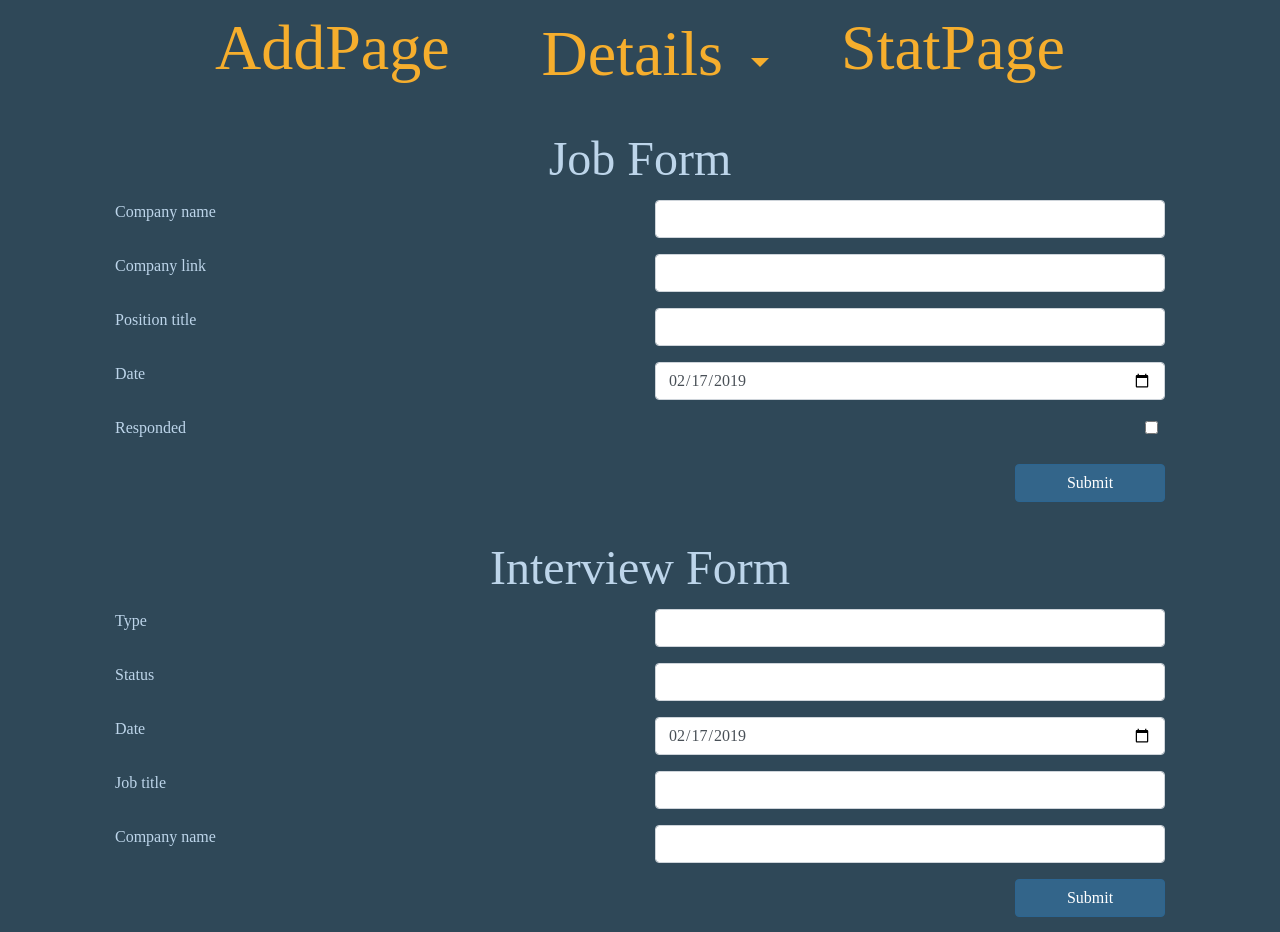
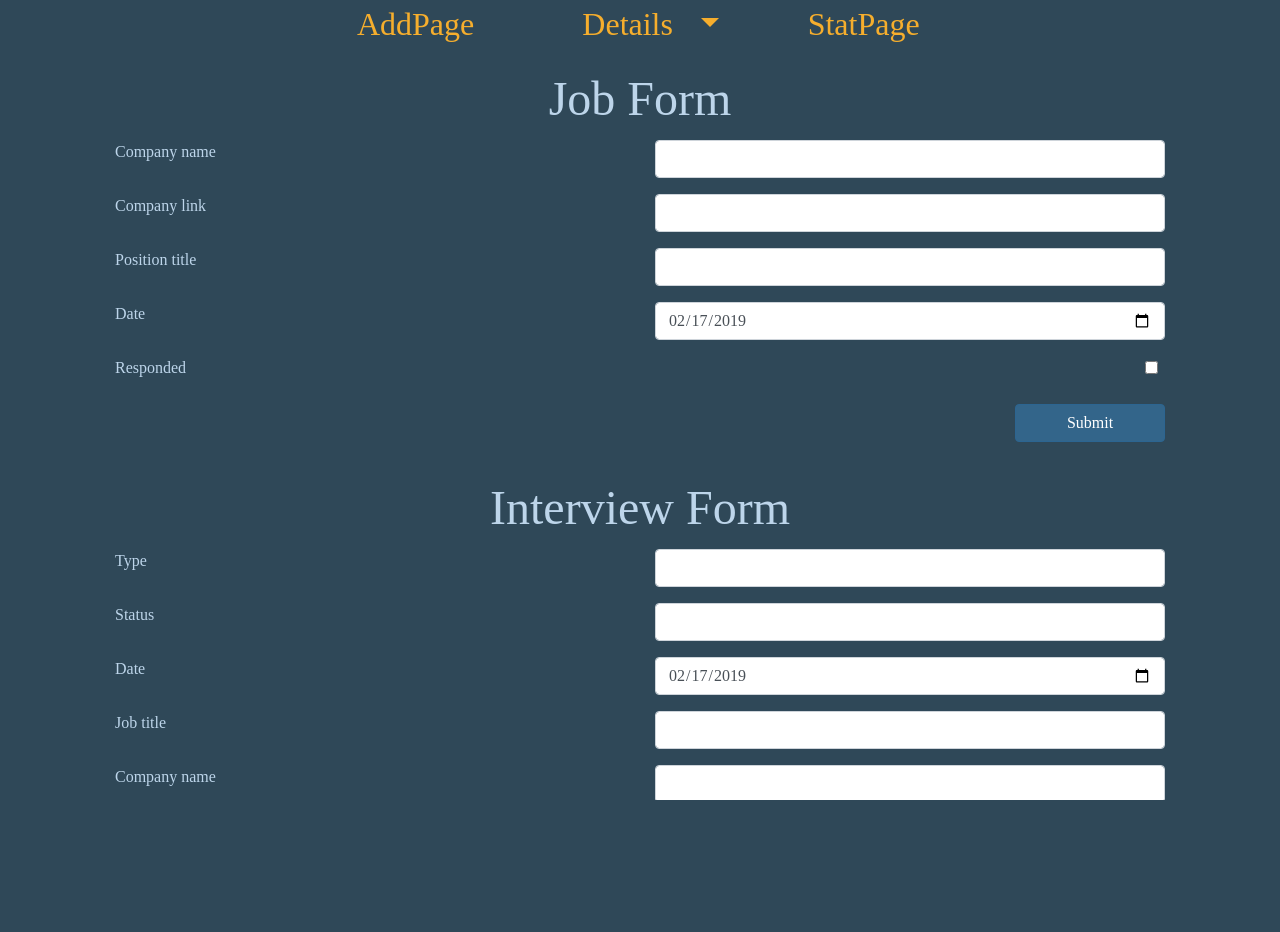
Before and after one commit to JohnnyJumper/jobmanager, a React (Create React App) app in the folder client/: page / in a window 1280 px wide. After the commit the page ends 800 px from the top, so only its background shows below. Built offline with nearby package versions, Linux system fonts and the light colour scheme; no server answers; a web font is replaced by a local one.

Commit message:
some styling

```diff
--- a/client/src/routes.js
+++ b/client/src/routes.js
@@ -32,8 +32,12 @@ class DeveloperLinks extends React.Component {
 
  render(){
 	return (
-        <div className="devbar">
+			<Container className="devbar">
+				<Row>
+					<Col xs={12} sm={7} md={4} lg={4}>
 						<span className="devbar-link"><Link to="/">AddPage</Link></span>
+					</Col>
+					<Col xs={12} sm={7} md={4} lg={4}>
 						<Dropdown isOpen={this.state.dropdownOpen} toggle={this.toggle}>
 							<DropdownToggle caret className="devbar-link">
 								<span className="devbar-link">Details</span>
@@ -45,8 +49,12 @@ class DeveloperLinks extends React.Component {
 									<DropdownItem><Link to="/view/companies">companies</Link></DropdownItem>
 							</DropdownMenu>
 							</Dropdown>
+					</Col>
+					<Col xs={12} sm={7} md={4} lg={4}>
 							<span className="devbar-link"><Link to="/stats">StatPage</Link></span>
-        </div>
+					</Col>
+				</Row>
+			</Container>
 		);
 	}
 }
--- a/client/src/styles.css
+++ b/client/src/styles.css
@@ -1,4 +1,13 @@
 
+body {
+    overflow: hidden;
+}
+
+#root {
+    overflow-y: scroll;
+    padding-right: 17px;
+    box-sizing: content-box;
+}
 
 html, body, #root {
     height: 100%;
@@ -35,13 +44,14 @@ body {
 .devbar-link, a {
     margin: 0 20px;
     color: #F6AE2D;
-    font-size: 2em;
+    font-size: 32px;
     text-decoration: initial;
     transition: color 0.4s;
     background-color: initial !important;
     border: 0;
     box-shadow: initial !important;
     outline: none !important;
+    padding: 0px;
 }
 
 .devbar-link :hover, .devbar-link :active, .devbar-link :focus {
```
Lines whose indentation alone changed are shown as unchanged.
